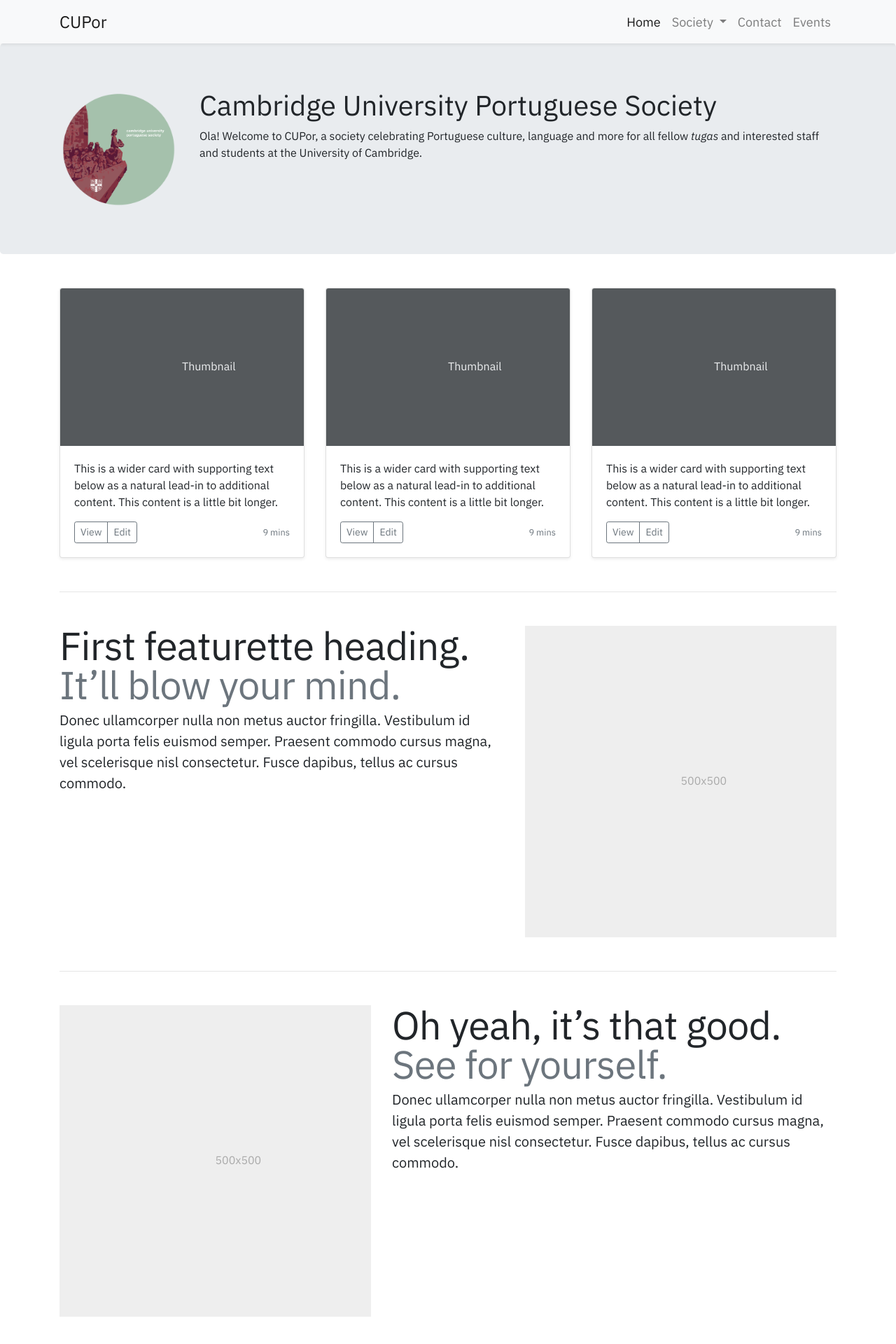
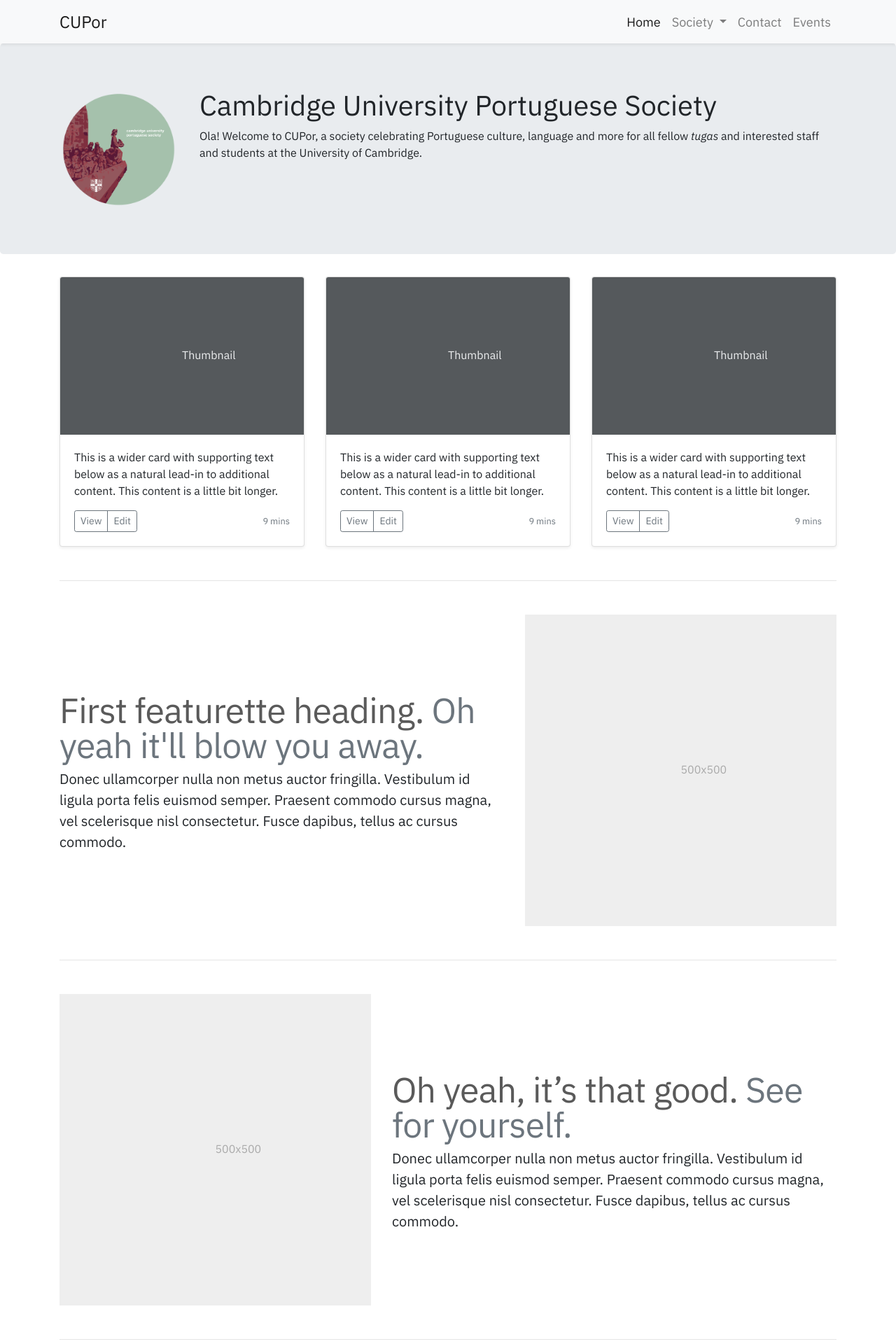
Before and after one commit to matiasilva/cupor-web, a Jekyll site: the page built from index.html, in a window 1280 px wide. Shown: the top 1920 px of the page at 70% size. Built offline with Jekyll 4.4.1, drawn with Linux system fonts in a browser that asks for light colours.

Commit message:
Further clean up index

```diff
--- /dev/null
+++ b/_includes/snippets/featurette.html
@@ -0,0 +1,15 @@
+<div class="row">
+    <div class="col-md-7 {% if include.reverse == true %}order-md-2{% endif %}">
+        <h2 class="featurette-heading display-4"><span style="color: #5a5a5a;">{{include.pheading}}</span><span class="text-muted">{{include.sheading}}</span></h2>
+        <p class="lead">{{include.description}}</p>
+    </div>
+    <div class="col-md-5 {% if include.reverse == true %}order-md-1{% endif %}">
+        <svg class="bd-placeholder-img bd-placeholder-img-lg featurette-image img-fluid mx-auto" width="500"
+            height="500" xmlns="http://www.w3.org/2000/svg" preserveAspectRatio="xMidYMid slice" focusable="false"
+            role="img" aria-label="Placeholder: 500x500">
+            <title>Placeholder</title>
+            <rect width="100%" height="100%" fill="#eee" /><text x="50%" y="50%" fill="#aaa"
+                dy=".3em">500x500</text>
+        </svg>
+    </div>
+</div>
--- a/_sass/main.scss
+++ b/_sass/main.scss
@@ -43,10 +43,6 @@
   background-color: #f5f5f5;
 }
 
-.jumbotron {
-  margin-bottom: 3rem;
-}
-
 .featurette-divider {
   margin: 3rem 0; /* Space out the Bootstrap <hr> more */
 }
@@ -57,6 +53,18 @@
   letter-spacing: -0.05rem;
 }
 
+@media (min-width: 40em) {
+  .featurette-heading {
+    font-size: 50px;
+  }
+}
+
+@media (min-width: 62em) {
+  .featurette-heading {
+    margin-top: 7rem;
+  }
+}
+
 .cupor-profile {
   margin: 0 auto;
   height: 100%;
--- a/index.html
+++ b/index.html
@@ -94,47 +94,16 @@
 
     <hr class="featurette-divider">
 
-    <div class="row featurette">
-        <div class="col-md-7">
-            <h2 class="featurette-heading display-4">First featurette heading. <span class="text-muted">It’ll blow your
-                    mind.</span></h2>
-            <p class="lead">Donec ullamcorper nulla non metus auctor fringilla. Vestibulum id ligula porta felis euismod
-                semper. Praesent commodo cursus magna, vel scelerisque nisl consectetur. Fusce dapibus, tellus ac cursus
-                commodo.</p>
-        </div>
-        <div class="col-md-5">
-            <svg class="bd-placeholder-img bd-placeholder-img-lg featurette-image img-fluid mx-auto" width="500"
-                height="500" xmlns="http://www.w3.org/2000/svg" preserveAspectRatio="xMidYMid slice" focusable="false"
-                role="img" aria-label="Placeholder: 500x500">
-                <title>Placeholder</title>
-                <rect width="100%" height="100%" fill="#eee" /><text x="50%" y="50%" fill="#aaa"
-                    dy=".3em">500x500</text>
-            </svg>
-        </div>
-    </div>
+    {% include snippets/featurette.html pheading="First featurette heading. " sheading="Oh yeah it'll blow you away." description="Donec ullamcorper nulla non metus auctor fringilla. Vestibulum id ligula porta felis euismod
+    semper. Praesent commodo cursus magna, vel scelerisque nisl consectetur. Fusce dapibus, tellus ac cursus
+    commodo."%}
 
     <hr class="featurette-divider">
 
-    <div class="row featurette">
-        <div class="col-md-7 order-md-2">
-            <h2 class="featurette-heading display-4">Oh yeah, it’s that good. <span class="text-muted">See for
-                    yourself.</span>
-            </h2>
-            <p class="lead">Donec ullamcorper nulla non metus auctor fringilla. Vestibulum id ligula porta felis euismod
-                semper. Praesent commodo cursus magna, vel scelerisque nisl consectetur. Fusce dapibus, tellus ac cursus
-                commodo.</p>
-        </div>
-        <div class="col-md-5 order-md-1">
-            <svg class="bd-placeholder-img bd-placeholder-img-lg featurette-image img-fluid mx-auto" width="500"
-                height="500" xmlns="http://www.w3.org/2000/svg" preserveAspectRatio="xMidYMid slice" focusable="false"
-                role="img" aria-label="Placeholder: 500x500">
-                <title>Placeholder</title>
-                <rect width="100%" height="100%" fill="#eee" /><text x="50%" y="50%" fill="#aaa"
-                    dy=".3em">500x500</text>
-            </svg>
-        </div>
-    </div>
-
+    {% include snippets/featurette.html pheading="Oh yeah, it’s that good. " sheading="See for
+    yourself." description="Donec ullamcorper nulla non metus auctor fringilla. Vestibulum id ligula porta felis euismod
+    semper. Praesent commodo cursus magna, vel scelerisque nisl consectetur. Fusce dapibus, tellus ac cursus
+    commodo." reverse=true %}
 
     <hr class="featurette-divider">
 
```
Also changed, not shown: _includes/snippets/thumbcard.html (added).
